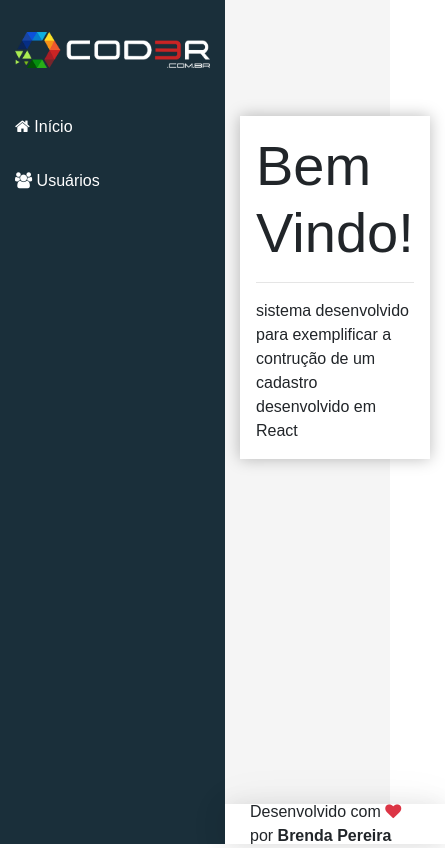
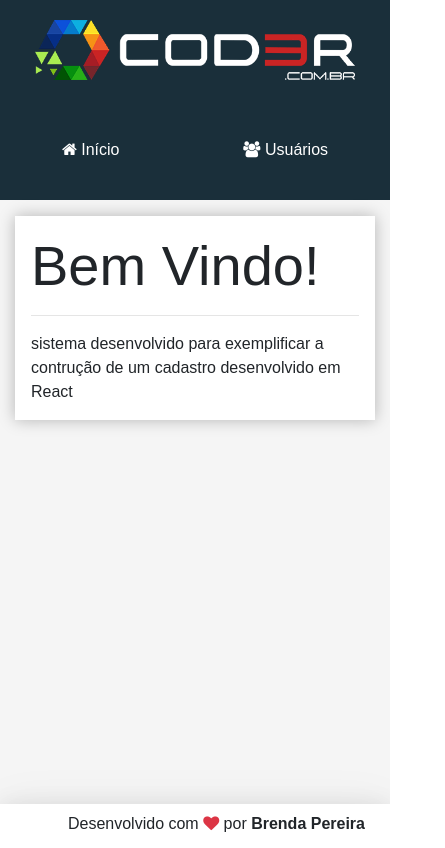
Before and after one commit to brendapc/CRUD-react, a React (Create React App) app in the folder frontend/: page / in a window 390 px wide. Shown: the whole page, 445 px wide, since content can reach past the window. Built offline with nearby package versions, Linux system fonts and the light colour scheme.

Commit message:
responsividade

```diff
--- a/frontend/src/components/templates/Logo.css
+++ b/frontend/src/components/templates/Logo.css
@@ -9,3 +9,9 @@
     padding: 0px 15px;
     width: 100%;
 }
+
+@media(max-width: 576px){
+    aside.logo img {
+        width: 350px;
+    }
+}
--- a/frontend/src/components/templates/Nav.css
+++ b/frontend/src/components/templates/Nav.css
@@ -14,3 +14,20 @@
 .menu a:hover{
     background: linear-gradient(135deg, #07a7e3 0%, #32dac3 100%);
 }
+
+@media(max-width: 768px) {
+    .menu {
+        display: flex;
+        justify-content: flex-start;
+        align-items: center;
+    }
+    .menu a {
+        display: inline;
+        padding: 10px;
+        margin: 0px;
+    }
+    .menu {
+        height: 100%;
+        justify-content: space-around;
+    }
+}
--- a/frontend/src/main/App.css
+++ b/frontend/src/main/App.css
@@ -3,6 +3,7 @@
 
     --logo-height: 100px;
     --header-height: 100px;
+    --menu-top-height: 100px;
     --aside-width: 225px;
     --footer-height: 40px;
 
@@ -51,3 +52,37 @@
 footer.footer{
     grid-area: footer;
 }
+
+@media(max-width: 768px) {
+    .app{
+        grid-template-rows:
+            var(--header-height)
+            var(--menu-top-height)
+            1fr
+            var(--footer-height);
+        grid-template-columns: var(--aside-width) 1fr;
+        grid-template-areas:
+            "logo header"
+            "menu menu"
+            "content content"
+            "footer footer";
+
+    }
+}
+
+@media(max-width: 576px) {
+    .app {
+        grid-template-rows:
+            var(--logo-height)
+            var(--menu-top-height)
+            1fr
+            var(--footer-height);
+        grid-template-columns: 1fr;
+         grid-template-areas:
+            "logo"
+            "menu"
+            "content"
+            "footer"
+        ;
+    }
+}
```
